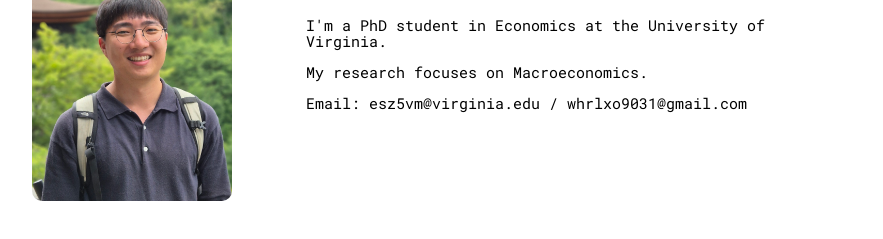
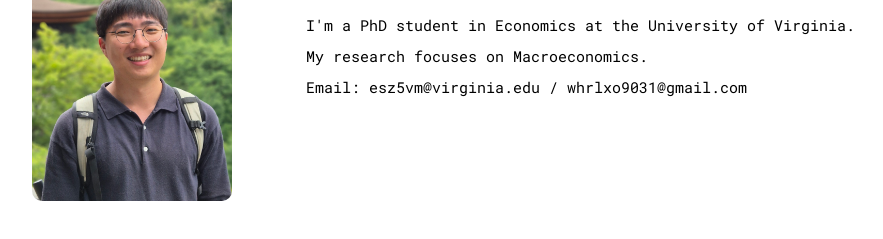
Before and after one commit to kitaecho/main, a plain HTML site: page index.html in a window 1280 px wide. Shown: the part 115-354 px from the top of the page, without its empty margins (46-929 px from the left). Drawn offline with Linux system fonts and the light colour scheme.

Commit message:
Add files via upload

```diff
--- a/website.css
+++ b/website.css
@@ -6,23 +6,22 @@
   margin-right: 70px;
   font-size: 12px;
   color: rgb(0, 0, 0);
-  font-family: Arial;
 }
 
 .right_body {
   /* font */
-  font-family: "Roboto Mono", monospace;
+  font-family: Roboto Mono, Roboto;
   font-optical-sizing: auto;
   font-weight: 400;
   font-style: normal;
   font-size: 15px;
+  color: rgb(0, 0, 0);
 
-  width: 500px;
+  width: 600px;
   display: inline-block;
   vertical-align: top;
   line-height: 16px;
 
-  color: rgb(0, 0, 0);
   margin-top: 70px;
 }
 
```
Also changed, not shown: index.html (+2 -2 lines).
